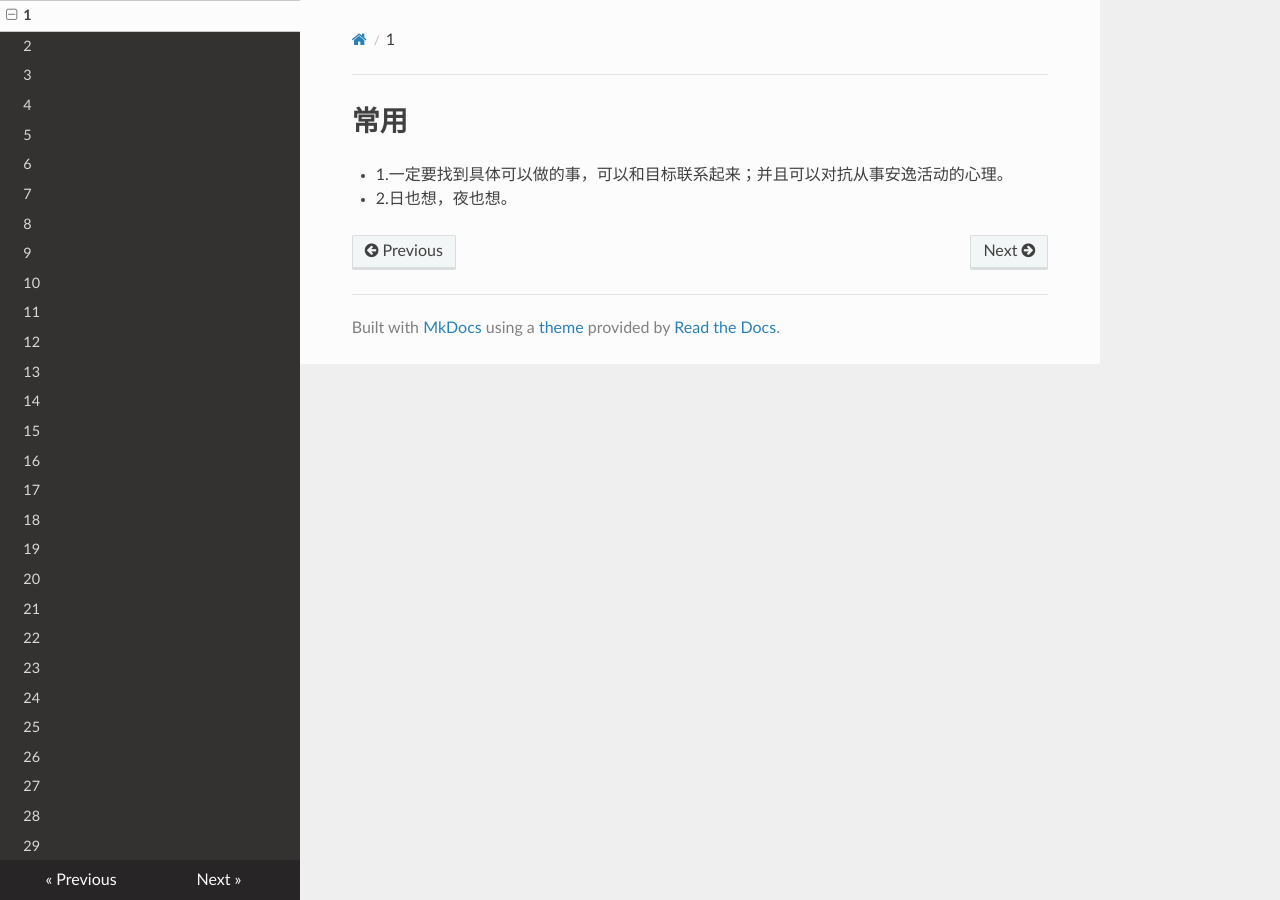
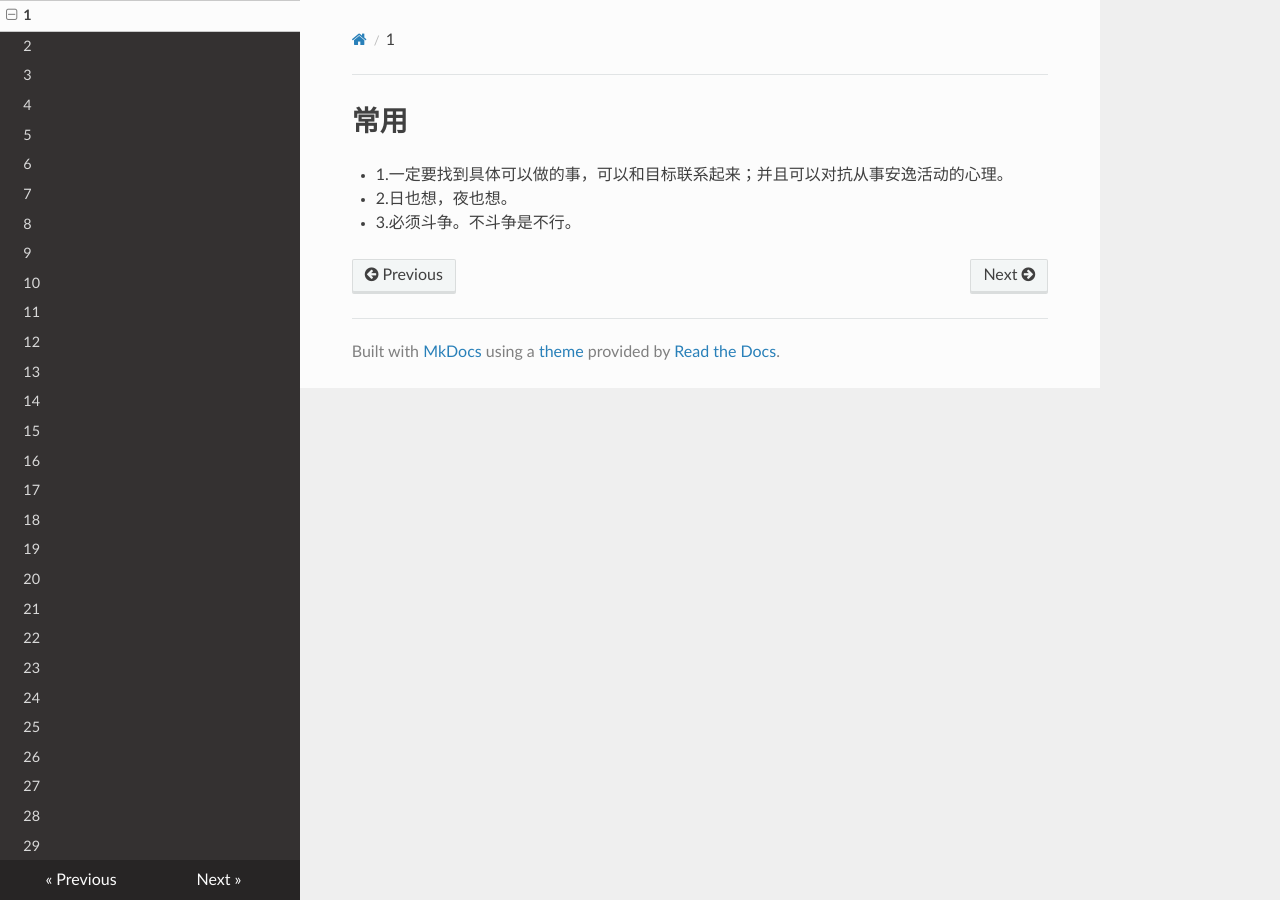
Before and after one commit to lizkca/theblog, an MkDocs documentation site: the page built from docs/1.md, in a window 1280 px wide. Built offline with MkDocs 1.6.1, drawn with Linux system fonts in a browser that asks for light colours; nearby versions of some CDN libraries.

Commit message:
first post fix2

```diff
--- a/docs/1.md
+++ b/docs/1.md
@@ -2,3 +2,4 @@
 
 - 1.一定要找到具体可以做的事，可以和目标联系起来；并且可以对抗从事安逸活动的心理。
 - 2.日也想，夜也想。
+- 3.必须斗争。不斗争是不行。
```
